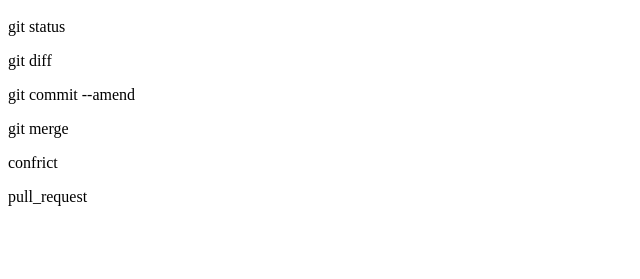
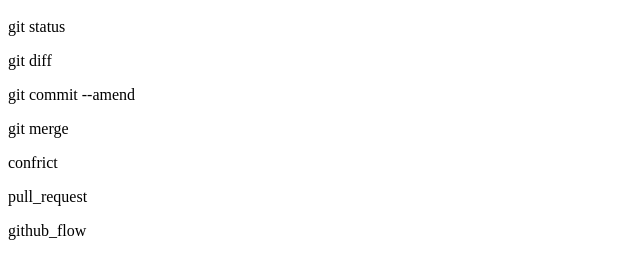
Before and after one commit to mura-taku/git_tutrial, a plain HTML site: page index.html in a window 1280 px wide. Shown: the part 57-336 px from the top of the page, without its empty margins (0-640 px from the left). Drawn offline with Linux system fonts and the light colour scheme.

Commit message:
github_flowをついき

```diff
--- a/index.html
+++ b/index.html
@@ -5,3 +5,4 @@
 <P>git merge</p>
 <p>confrict</p>
 <p>pull_request</p>
+<P>github_flow</P>
```
